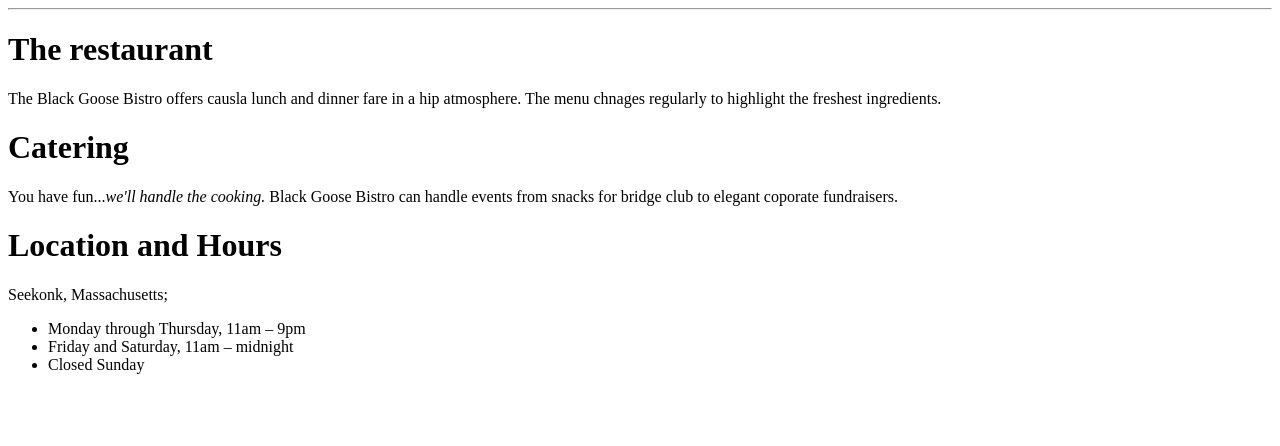
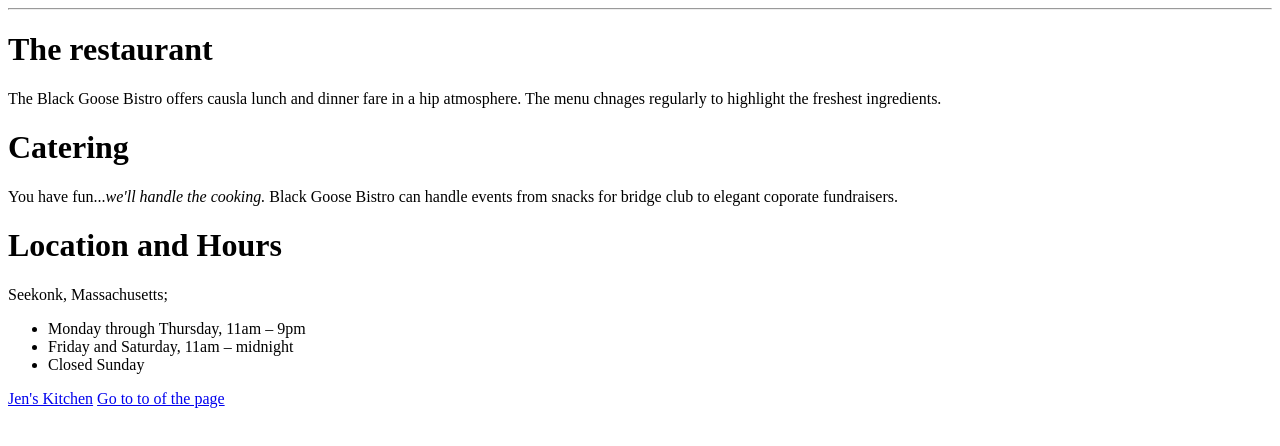
Before and after one commit to kathleen-sones/black-goose, a plain HTML site: page index.html in a window 1280 px wide. Drawn offline with Linux system fonts and the light colour scheme.

Commit message:
added links

```diff
--- a/index.html
+++ b/index.html
@@ -15,6 +15,10 @@
 	<li>Monday through Thursday, 11am – 9pm</li>
     <li>Friday and Saturday, 11am – midnight</li>
     <li>Closed Sunday</li>
+    </ul>
+
+<a href="http://www.grc.calpoly.edu">Jen's Kitchen</a>
+<a href="#top">Go to to of the page</a>
 <body>
 </body>
 </html>
```
